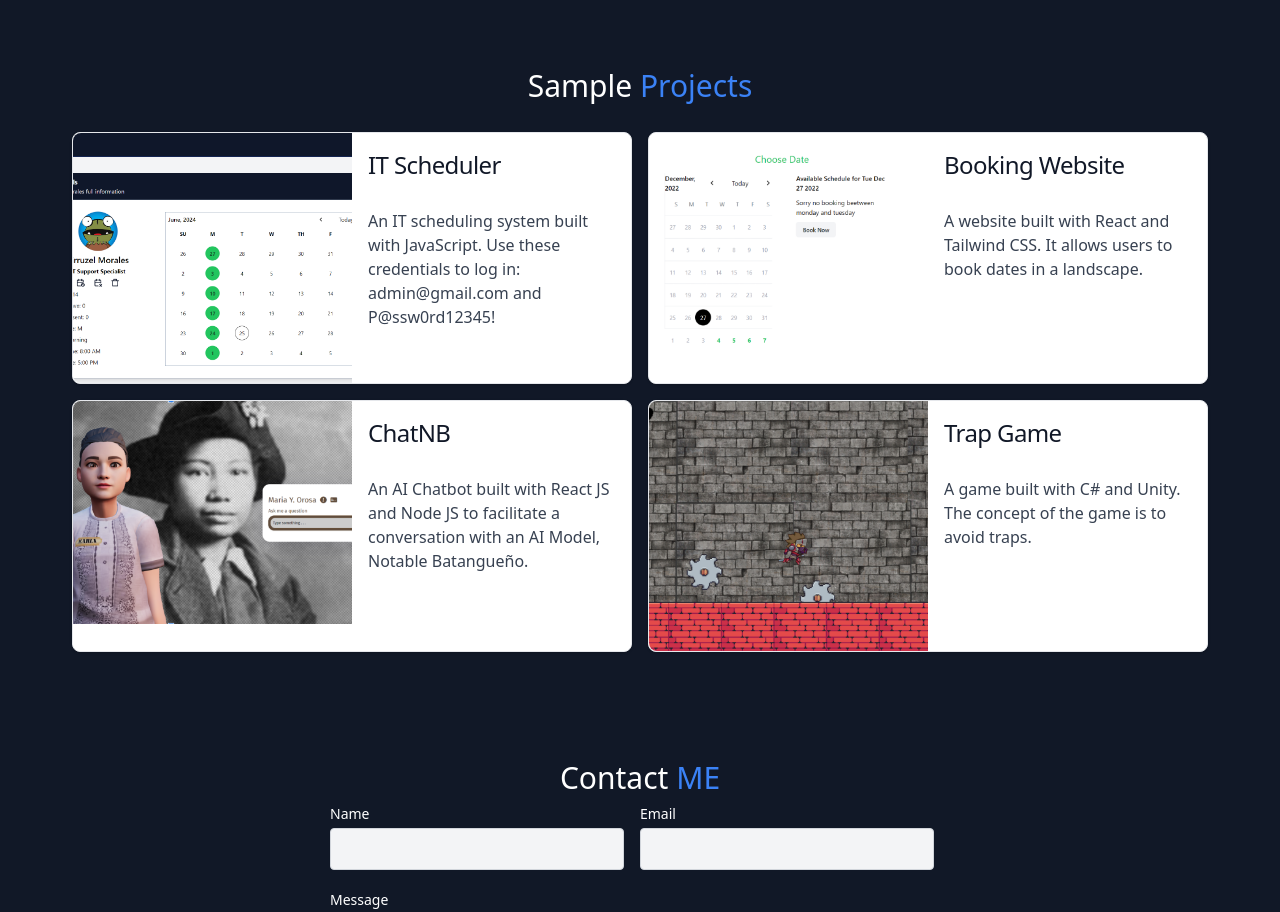
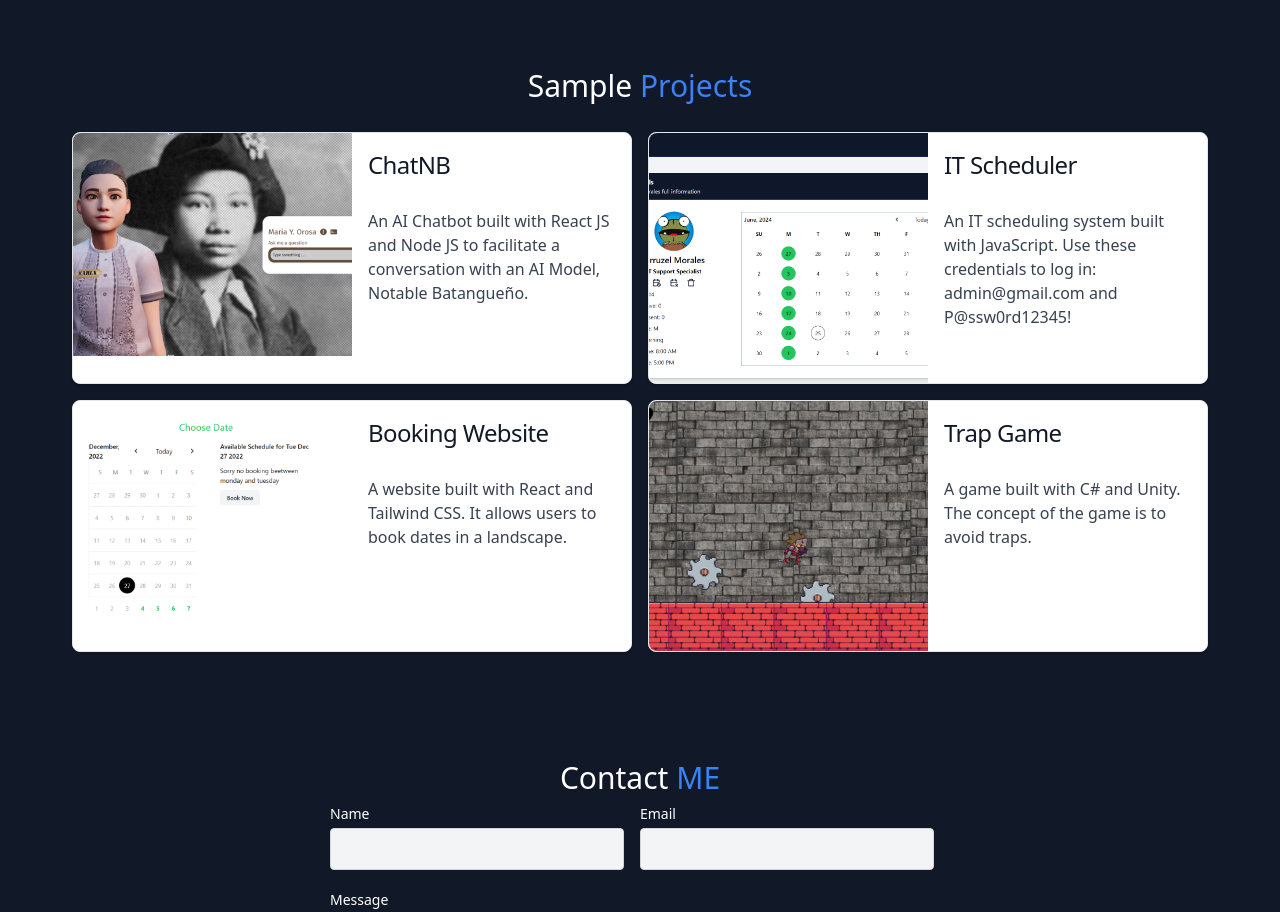
Before and after one commit to DevGeraldR/DevGeraldR.github.io, a React (Create React App) app: page / in a window 1280 px wide. Shown: the part 1280-2192 px from the top of the page. Built offline with nearby package versions, Linux system fonts and the light colour scheme; no server answers; the HTML template or start-up script is replaced by a standard one.

Commit message:
Updated Projects

```diff
--- a/src/components/Projects.jsx
+++ b/src/components/Projects.jsx
@@ -1,32 +1,25 @@
-import React from "react";
-import project1 from "../assets/it-scheduler.png";
-import project2 from "../assets/booking-web.png";
-import project3 from "../assets/chatnb.png";
+import React, { useState } from "react";
+import project1 from "../assets/chatnb.png";
+import project2 from "../assets/it-scheduler.png";
+import project3 from "../assets/booking-web.png";
 import project4 from "../assets/trap-game.png";
+import chatnbDemo from "../assets/chatnb-demo.mp4";
 
 function Projects() {
   const projects = [
     {
-      img: project1,
+      img: project2,
       name: "IT Scheduler",
       demoLink: "https://it-scheduler-fcf53.firebaseapp.com/",
       description:
         "An IT scheduling system built with JavaScript. Use these credentials to log in: admin@gmail.com and P@ssw0rd12345!",
     },
     {
-      img: project2,
+      img: project3,
       name: "Booking Website",
       demoLink: "https://devgeraldr.github.io/booking_website_preview/",
       description:
         "A website built with React and Tailwind CSS. It allows users to book dates in a landscape.",
-    },
-    {
-      img: project3,
-      name: "ChatNB",
-      demoLink:
-        "https://drive.google.com/file/d/1W6A-7Jux0UcG7usMBxMWFqGdI1AMesb2/view?usp=sharing",
-      description:
-        "An AI Chatbot built with React JS and Node JS to facilitate a conversation with an AI Model, Notable Batangueño.",
     },
     {
       img: project4,
@@ -38,13 +31,73 @@ function Projects() {
     },
   ];
 
+  const [showVideo, setShowVideo] = useState(false);
+  const [isVisible, setIsVisible] = useState(false);
+
+  const handleClick = () => {
+    setShowVideo(true);
+    setTimeout(() => setIsVisible(true), 10); // Slight delay for transition effect
+    // Prevent scrolling when video is shown
+    document.body.style.overflow = "hidden";
+  };
+
+  const handleClose = () => {
+    setIsVisible(false);
+    setTimeout(() => setShowVideo(false), 300); // Delay to allow transition to finish
+    // Re-enable scrolling when video is closed
+    document.body.style.overflow = "auto";
+  };
+
   return (
     <section className="p-10 text-white">
       <h1 className="text-3xl py-1 text-white text-center">
         Sample <span className="text-blue-500">Projects</span>
       </h1>
       <br />
+      {showVideo && (
+        <div className="fixed inset-0 flex items-center justify-center bg-gray-800 bg-opacity-50 z-50">
+          <div
+            className={`bg-gray-700 rounded-lg overflow-hidden shadow-xl w-4/5 max-w-4xl p-6 relative transform transition-transform duration-300 pointer-events-auto ${
+              isVisible ? "scale-100 opacity-100" : "scale-95 opacity-0"
+            }`}
+          >
+            <button
+              onClick={handleClose}
+              className="absolute top-0 right-0 mr-2 text-white hover:text-blue-500 text-2xl"
+            >
+              x
+            </button>
+            <video controls autoPlay className="w-full rounded-lg">
+              <source src={chatnbDemo} type="video/mp4" />
+              Your browser does not support the video tag.
+            </video>
+          </div>
+        </div>
+      )}
       <div className="flex flex-wrap max-w-6xl mx-auto items-center relative">
+        <button
+          onClick={handleClick}
+          className="h-fit w-full md:w-[calc(50%-1rem)] lg:w-[calc(50%-1rem)] flex flex-col bg-white border border-gray-200 rounded-lg shadow hover:bg-gray-100 dark:border-gray-700 dark:bg-gray-800 dark:hover:bg-gray-700 mb-4 mx-2"
+          title="Click to open"
+        >
+          <div className="flex flex-col md:flex-row">
+            <img
+              className="object-cover rounded-t-lg w-full h-64 md:h-[250px] md:w-1/2 md:rounded-none md:rounded-tl-lg md:rounded-bl-lg"
+              src={project1}
+              alt="ChatNB"
+            />
+            <div className="flex flex-col gap-5 p-4 leading-normal w-full md:w-2/3">
+              <h5 className="mb-2 text-2xl text-left tracking-tight text-gray-900 dark:text-white">
+                ChatNB
+              </h5>
+              <p className="mb-3 font-normal text-gray-700 dark:text-gray-400 text-left ">
+                An AI Chatbot built with React JS and Node JS to facilitate a
+                conversation with an AI Model, Notable Batangueño.
+              </p>
+            </div>
+          </div>
+        </button>
+
         {projects.map((project_info, i) => (
           <a
             key={i}
```
Also changed, not shown: 1 other file (tests, documents, lock files or other folders).
